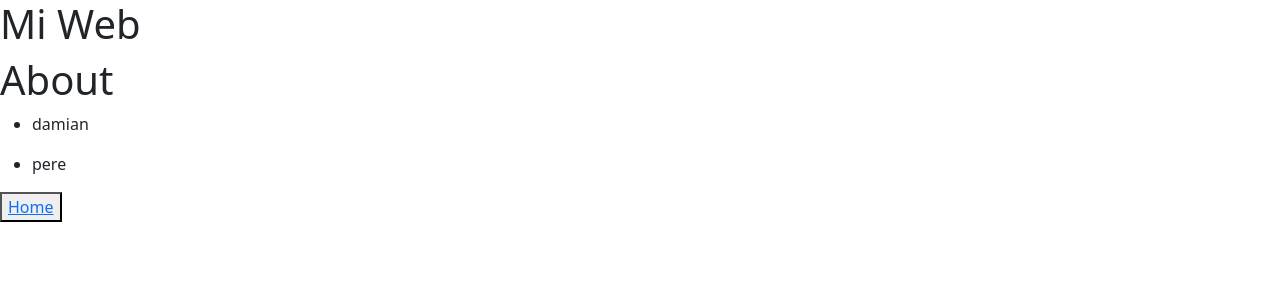
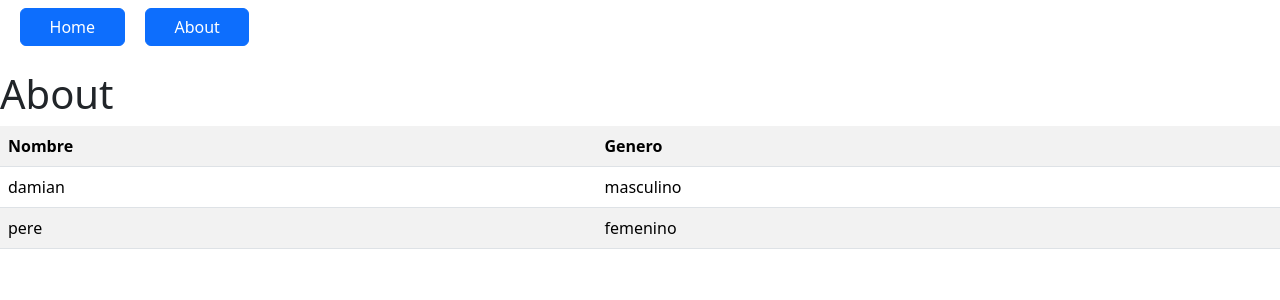
Before and after one commit to davc1980/djangomiweb, a Django app: page /about/ in a window 1280 px wide. Shown: the top 300 px of the page. Run offline with Django 4.2, Linux system fonts and the light colour scheme; data comes from the database, SQL or seed files in the repository.

Commit message:
bootstrap table added

```diff
--- a/miweb/templates/about.html
+++ b/miweb/templates/about.html
@@ -1,9 +1,16 @@
 {% extends 'base.html' %} {% block content %}
 <div><h1>About</h1></div>
-{% for x in tabla %}
-<ul>
-  <li>{{x.nombre}}</li>
-</ul>
-{% endfor %}
-<button><a href="/">Home</a></button>
+<table class="table table-striped">
+  <tr>
+    <th>Nombre</th>
+    <th>Genero</th>
+  </tr>
+
+  {% for x in tabla %}
+  <tr>
+    <td>{{x.nombre}}</td>
+    <td>{{x.genero}}</td>
+  </tr>
+  {% endfor %}
+</table>
 {% endblock %}
--- a/miweb/templates/base.html
+++ b/miweb/templates/base.html
@@ -12,7 +12,16 @@
     />
   </head>
   <body>
-    <h1>Mi Web</h1>
+    <div class="container-fluid bg-gradient">
+      <div class="row">
+        <ul>
+          <a class="btn btn-primary col-1 m-2" role="button" href="/">Home</a>
+          <a class="btn btn-primary col-1 m-2" role="button" href="/about"
+            >About</a
+          >
+        </ul>
+      </div>
+    </div>
 
     {% block content %} {% endblock %}
     <script
--- a/miweb/templates/index.html
+++ b/miweb/templates/index.html
@@ -1,4 +1,4 @@
 {% extends 'base.html' %} {% block content %}
 <h1>Web Example</h1>
-<button><a href="/about">About</a></button>
+
 {% endblock %}
```
